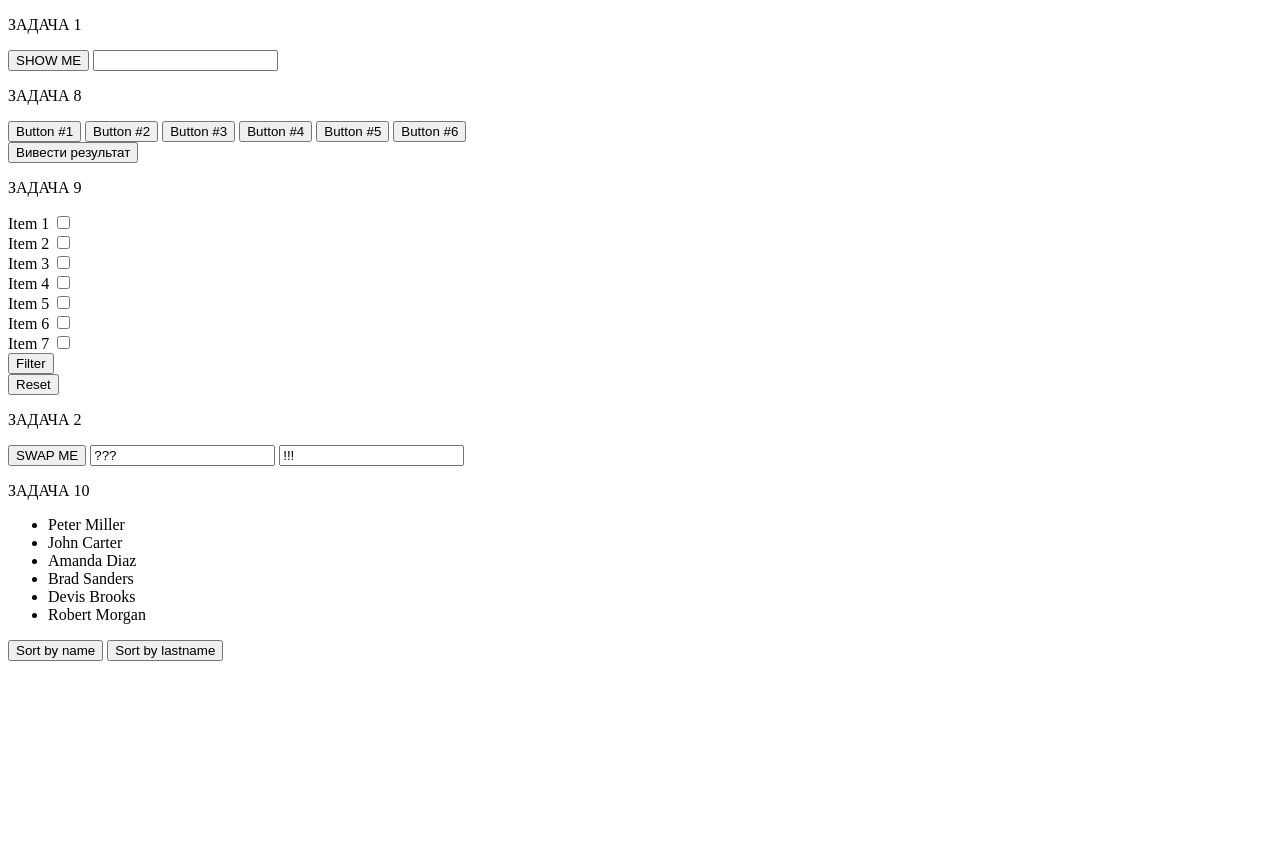
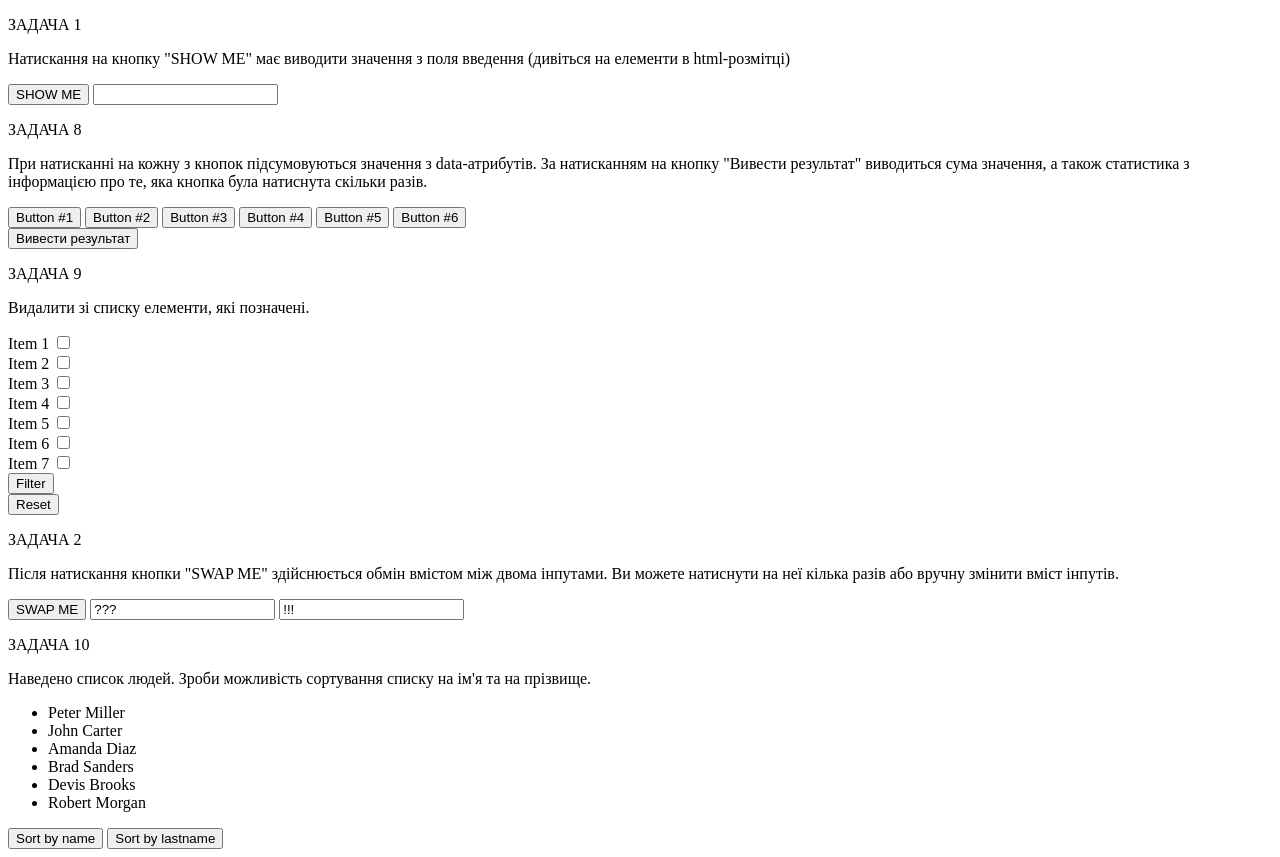
Before and after one commit to OlgaBlud/mentor-tasks-js, a plain HTML site: page pages/module7-8.html in a window 1280 px wide. Before the commit the page ends 800 px from the top, so only its background shows below. Drawn offline with Linux system fonts and the light colour scheme.

Commit message:
add tasks to html page

```diff
--- a/pages/module7-8.html
+++ b/pages/module7-8.html
@@ -7,14 +7,25 @@
   </head>
   <body>
     <!-- ========================================================= ЗАДАЧА 1  -->
+
     <div>
       <p class="taskTitle">ЗАДАЧА 1</p>
+      <p class="tasktext">
+        Натискання на кнопку "SHOW ME" має виводити значення з поля введення
+        (дивіться на елементи в html-розмітці)
+      </p>
       <button id="alertButton">SHOW ME</button>
       <input id="alertInput" type="text" />
     </div>
     <!--  ========================================================= ЗАДАЧА 8  -->
     <div>
       <p class="taskTitle">ЗАДАЧА 8</p>
+      <p class="taskText">
+        При натисканні на кожну з кнопок підсумовуються значення з
+        data-атрибутів. За натисканням на кнопку "Вивести результат" виводиться
+        сума значення, а також статистика з інформацією про те, яка кнопка була
+        натиснута скільки разів.
+      </p>
       <div class="statList">
         <button class="calcButton" data-number="5">Button #1</button>
         <button class="calcButton" data-number="2">Button #2</button>
@@ -29,6 +40,7 @@
     <!-- ========================================================= ЗАДАЧА 9  -->
     <div>
       <p class="taskTitle">ЗАДАЧА 9</p>
+      <p>Видалити зі списку елементи, які позначені.</p>
       <form class="checkboxForm">
         <div class="checkboxList">
           <div class="checkboxWrapper">
@@ -69,12 +81,21 @@
     <!-- ========================================================= ЗАДАЧА 2  -->
     <div>
       <p class="taskTitle">ЗАДАЧА 2</p>
+      <p>
+        Після натискання кнопки "SWAP ME" здійснюється обмін вмістом між двома
+        інпутами. Ви можете натиснути на неї кілька разів або вручну змінити
+        вміст інпутів.
+      </p>
       <button id="swapButton">SWAP ME</button>
       <input id="leftSwapInput" type="text" value="???" />
       <input id="rightSwapInput" type="text" value="!!!" />
     </div>
     <!-- ========================================================= ЗАДАЧА 10  -->
     <p class="taskTitle">ЗАДАЧА 10</p>
+    <p>
+      Наведено список людей. Зроби можливість сортування списку на ім'я та на
+      прізвище.
+    </p>
     <ul class="people">
       <li class="person">Peter Miller</li>
       <li class="person">John Carter</li>
```
Also changed, not shown: js/module-7-8.js (+1 -21 lines).
